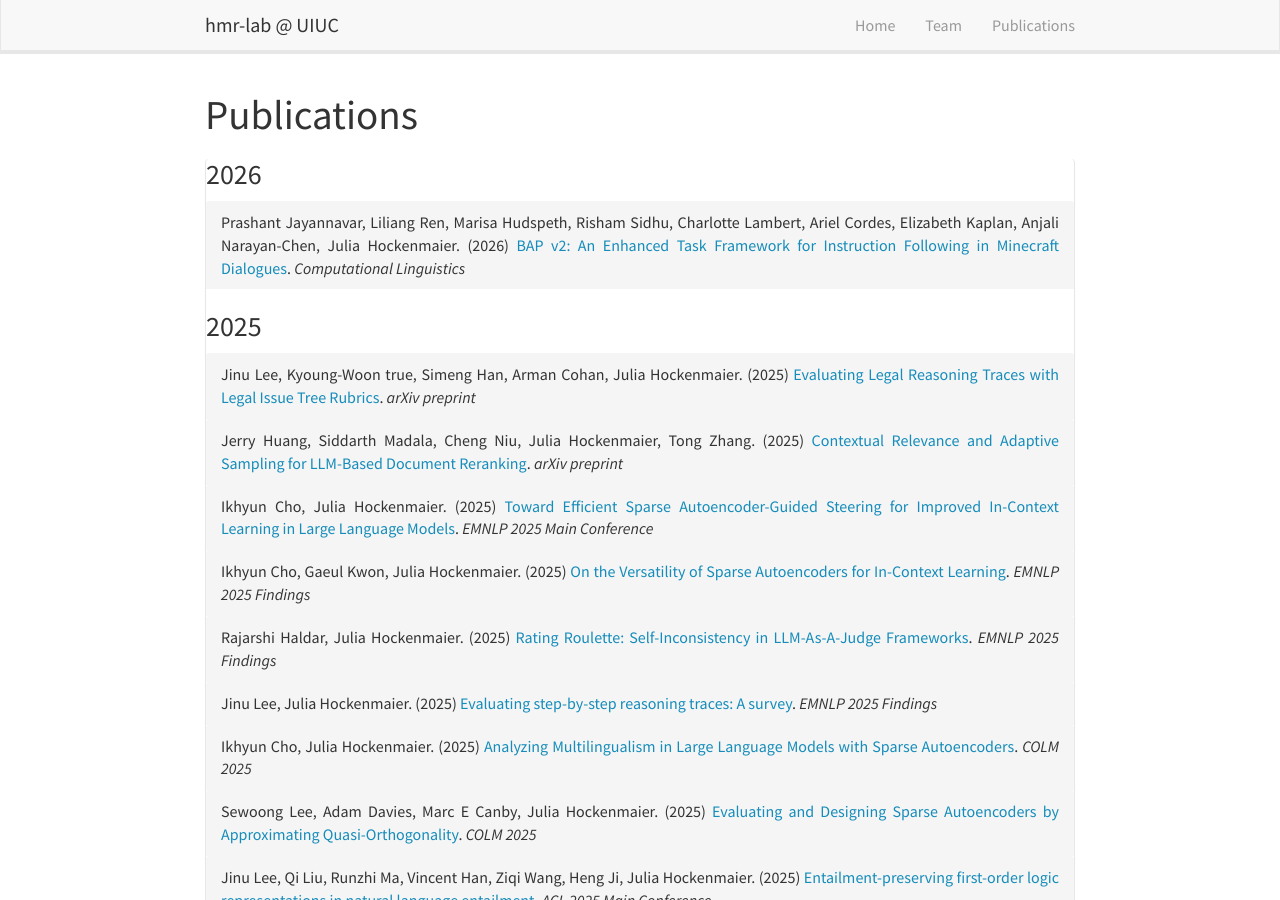
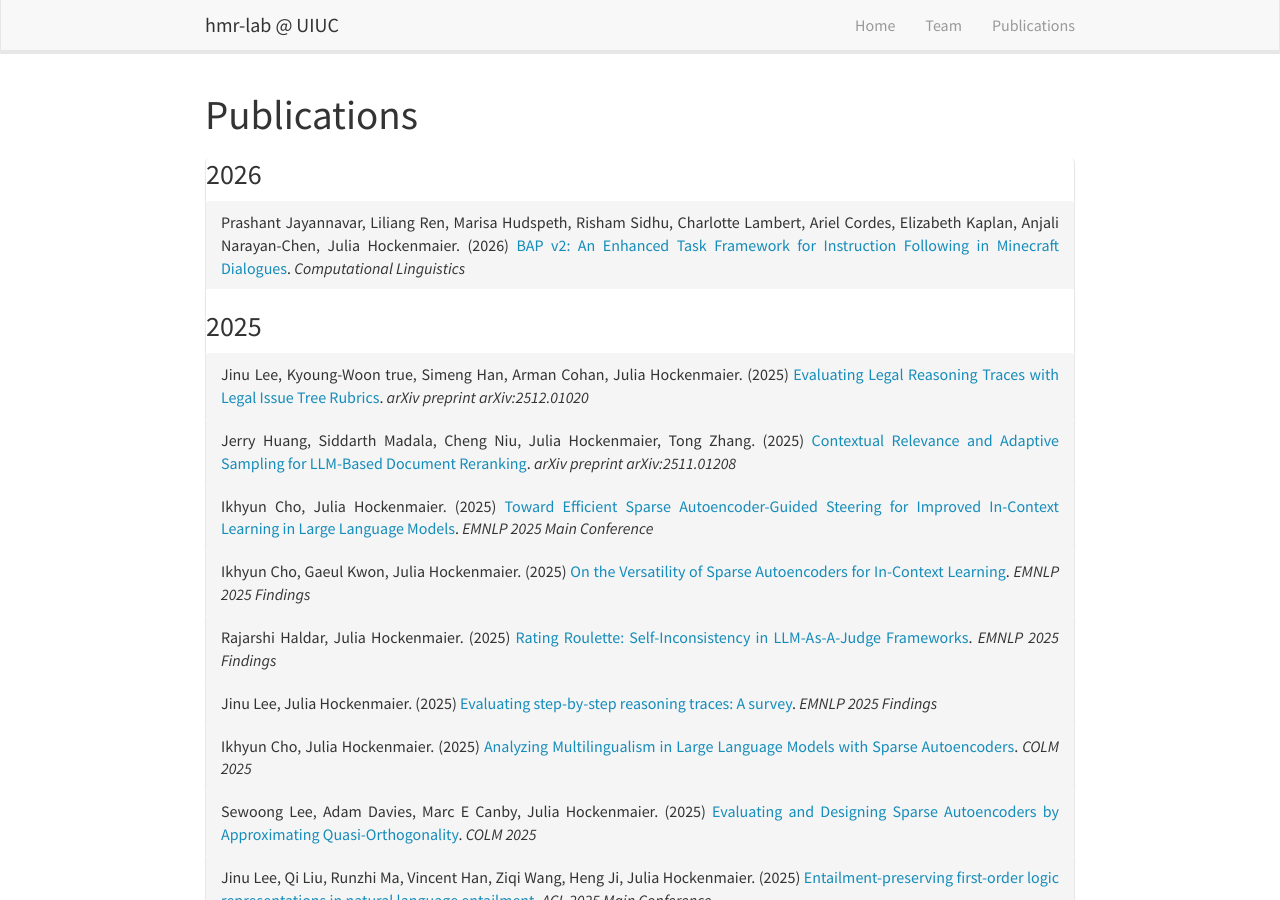
Before and after one commit to hmr-lab/hmr-lab.github.io, a Jekyll site: the page built from _pages/publications.html, in a window 1280 px wide and 900 px high. Built offline with Jekyll 4.4.1, drawn with Linux system fonts in a browser that asks for light colours; nearby versions of some CDN libraries.

Commit message:
fix typo

```diff
--- a/_data/publications.yaml
+++ b/_data/publications.yaml
@@ -38,7 +38,7 @@
 - year: 2025
   pub_list:
   - title: 'Evaluating Legal Reasoning Traces with Legal Issue Tree Rubrics'
-    container-title: arXiv preprint
+    container-title: arXiv preprint arXiv:2512.01020
     author:
     - family: Lee
       given: Jinu
@@ -55,7 +55,7 @@
       date-parts:
       - - 2025
   - title: 'Contextual Relevance and Adaptive Sampling for LLM-Based Document Reranking'
-    container-title: arXiv preprint
+    container-title: arXiv preprint arXiv:2511.01208
     author:
     - family: Huang
       given: Jerry
```
